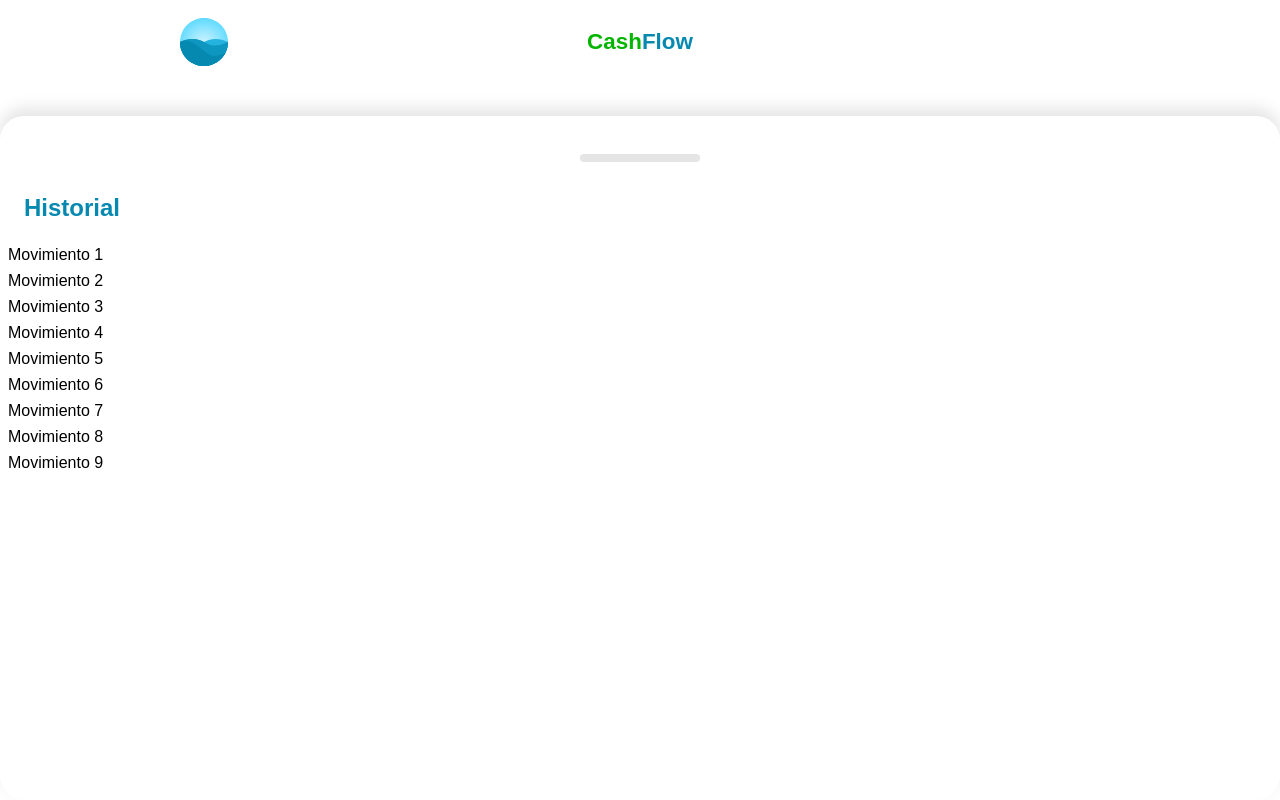
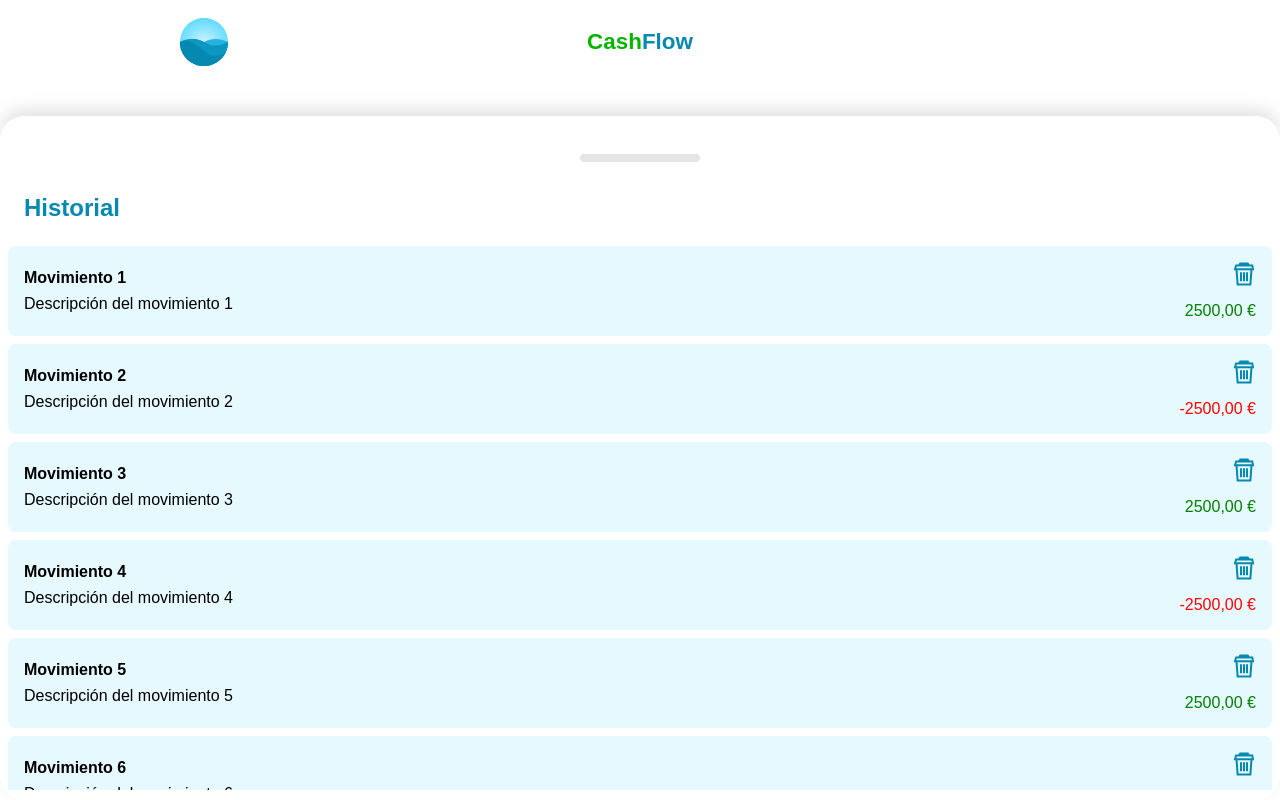
Before and after one commit to vimaik/curso_practico_de_vue.js, a Vue app: page / in a window 1280 px wide. Both pictures are taken after a click on the element 640 px from the left and 758 px from the top of the page. Built offline with nearby package versions, Linux system fonts and the light colour scheme.

Commit message:
09. Lista del historial

```diff
--- a/src/components/Home.vue
+++ b/src/components/Home.vue
@@ -51,7 +51,7 @@
         id: 1,
         title: "Movimiento 2",
         description: "Descripción del movimiento 2",
-        amount: 2500,
+        amount: -2500,
       }, {
         id: 2,
         title: "Movimiento 3",
@@ -61,7 +61,7 @@
         id: 3,
         title: "Movimiento 4",
         description: "Descripción del movimiento 4",
-        amount: 2500,
+        amount: -2500,
       }, {
         id: 4,
         title: "Movimiento 5",
@@ -71,7 +71,7 @@
         id: 5,
         title: "Movimiento 6",
         description: "Descripción del movimiento 6",
-        amount: 2500,
+        amount: -2500,
       }, {
         id: 6,
         title: "Movimiento 7",
@@ -81,7 +81,7 @@
         id: 7,
         title: "Movimiento 8",
         description: "Descripción del movimiento 8",
-        amount: 2500,
+        amount: -2500,
       },
        {
         id: 8,
--- a/src/components/Movements/Index.vue
+++ b/src/components/Movements/Index.vue
@@ -3,9 +3,13 @@
         <h2 class="title">Historial</h2>
         <div class="content">
             <Movement
-              v-for="movement in movements"
-              :key="movement.id"
-              :title="movement.title"
+              v-for="{ id, title, description, amount } in movements"
+              :key="id"
+              :id="id"
+              :title="title"
+              :description="description"
+              :amount="amount"
+              @remove="remove"
             />
         </div>
     </div>
@@ -23,6 +27,10 @@
 });
 
 const { movements } = toRefs(props);
+
+const remove = (id) => {
+    console.log("remove", id);
+}
 </script>
 
 <style scoped>
--- a/src/components/Movements/Movement.vue
+++ b/src/components/Movements/Movement.vue
@@ -1,15 +1,107 @@
 <template>
-    <div class="movement">{{ title }}</div>
+    <div class="movement">
+        <div class="content">
+            <h4>{{ title }}</h4>
+            <p>{{ description }}</p>
+        </div>
+        <div class="action">
+            <img
+              src="@/assets/trash-icon.svg"
+              alt="borrar"
+              @click="remove"
+            />
+            <p :class="{
+                'red': isNegative,
+                'green': !isNegative
+            }">{{ showedAmountWithCurrency }}</p>
+        </div>
+    </div>
+
 </template>
 
 <script setup>
-import { defineProps, toRefs } from "vue";
+import { computed, defineEmits, defineProps, toRefs } from "vue";
+
+const currencyFormatter = new Intl.NumberFormat(
+    "es-ES",
+    {
+        style: "currency",
+        currency: "EUR",
+    }
+);
 
 const props = defineProps({
+    id: {
+        type: Number,
+    },
     title: {
         type: String,
-    }
+    },
+    description: {
+        type: String,
+    },
+    amount: {
+        type: Number,
+    },
 });
 
-const { title } = toRefs(props);
+const { id, title, description, amount } = toRefs(props);
+
+const showedAmountWithCurrency = computed(
+    () => currencyFormatter.format(amount.value)
+);
+
+const isNegative = computed(() => amount.value < 0);
+
+const emit = defineEmits(["remove"]);
+
+const remove = () => {
+    emit("remove", id.value);
+}
 </script>
+
+<style scoped>
+.movement {
+    display: flex;
+    justify-content: space-between;
+    align-items: center;
+    width: 100%;
+    padding: 16px;
+    background-color: #e6f9ff;
+    border-radius: 8px;
+    box-sizing: border-box;
+}
+
+.movement .content {
+    width: 100%;
+}
+
+.movement .action {
+    display: flex;
+    justify-content: space-between;
+    align-items: flex-end;
+    flex-direction: column;
+}
+
+h4,
+p {
+    margin: 0;
+    padding: 0;
+}
+
+h4 {
+    margin-bottom: 8px;
+}
+
+.movement .action img {
+    margin-bottom: 16px;
+}
+
+.red {
+    color: red;
+}
+
+.green {
+    color: green;
+}
+</style>
```
